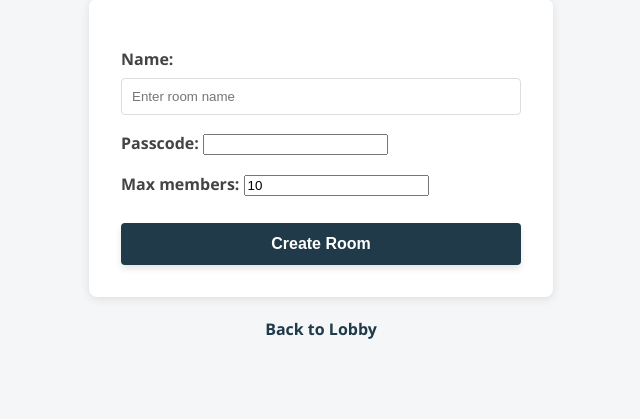
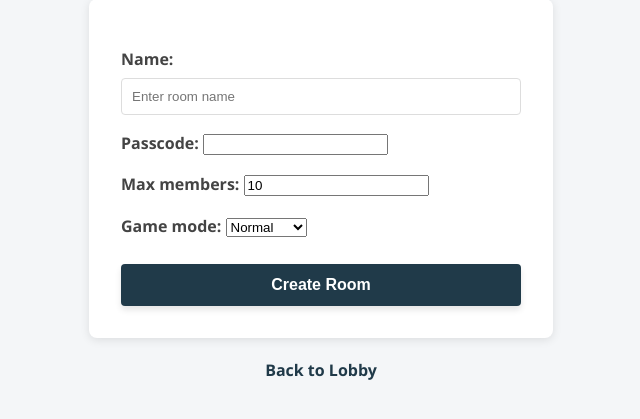
Before and after one commit to jtutor26/video_chat, a Django app: page /create/ in a window 1280 px wide. Shown: the part 165-584 px from the top of the page, without its empty margins (319-959 px from the left). Run offline with Django 5.2, Linux system fonts and the light colour scheme; the visitor is signed in with stand-in values (Sample User, id 1).

Commit message:
feat: Implement game modes and resolve merge conflicts

```diff
--- a/videochats/forms.py
+++ b/videochats/forms.py
@@ -4,8 +4,9 @@ from .models import Room
 class RoomForm(forms.ModelForm):
     class Meta:
         model = Room
-        fields = ['name', 'passcode', 'max_members']
+        fields = ['name', 'passcode', 'max_members', 'game_mode']
 
         widgets = {
             'name': forms.TextInput(attrs={'placeholder': 'Enter room name'}),
+            'game_mode': forms.Select(choices=Room.GAME_MODES),
         }
--- a/videochats/models.py
+++ b/videochats/models.py
@@ -14,6 +14,12 @@ class Room(models.Model):
     # creates a super random ID for the url so nobody
     # can just guess a URL and get into a room
     room_id = models.UUIDField(default=uuid.uuid4, unique=True, editable=False)
+
+    GAME_MODES = (
+        ('normal', 'Normal'),
+        ('host_only', 'Host Only'),
+    )
+    game_mode = models.CharField(max_length=10, choices=GAME_MODES, default='normal')
 
     passcode = models.PositiveIntegerField(default=None, null=True)
     max_members = models.IntegerField(default=10)
--- a/videochats/templates/videochats/room.html
+++ b/videochats/templates/videochats/room.html
@@ -43,7 +43,7 @@
 </style>
 
 <main>
-    <h2>Room: {{ room.name }}</h2>
+    <h2>Room: {{ room.name }} ({{ room.get_game_mode_display }})</h2>
 
     <!--VIDEO GRID-->
     <div id="video-streams"></div>
@@ -68,7 +68,6 @@
     <div id="controls-wrapper">
         <button id="mic-btn">Mic On</button>
         <button id="camera-btn">Camera On</button>
-        <button id="game-mode-btn">Game Mode</button>
         <button id="leave-btn" style="background-color: #ff5555; color: white;">Leave Room</button>
     </div>
 </main>
--- a/videochats/views.py
+++ b/videochats/views.py
@@ -77,8 +77,9 @@ def make_guess(request, room_id):
         room = Room.objects.get(room_id=room_id)
         # Check if guess is correct
         if guess == room.current_word.lower(): # type: ignore
-            # Winner becomes the new actor
-            room.current_actor = request.user
+            if room.game_mode == 'normal':
+                # Winner becomes the new actor
+                room.current_actor = request.user
             room.pick_new_word()
             room.save()
             return JsonResponse({'correct': True, 'winner': request.user.first_name})
@@ -89,8 +90,11 @@ def make_guess(request, room_id):
 def get_game_state(request, room_id):
     room = Room.objects.get(room_id=room_id)
 
-    # Only show the word if the requester is the actor
-    word_to_show = room.current_word if request.user == room.current_actor else "???"
+    word_to_show = "???"
+    if room.game_mode == 'host_only' and request.user == room.host:
+        word_to_show = room.current_word
+    elif request.user == room.current_actor:
+        word_to_show = room.current_word
 
     return JsonResponse({
         'is_active': room.is_game_active,
```
Also changed, not shown: videochats/migrations/0004_room_game_mode.py (added).
